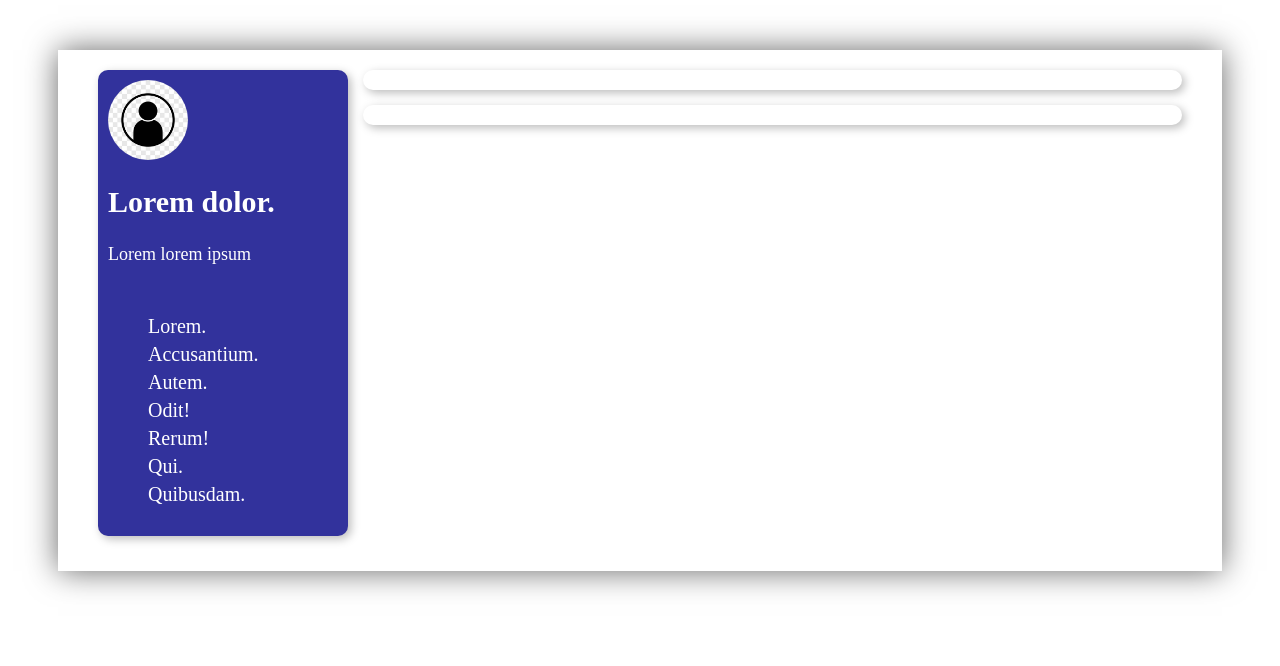
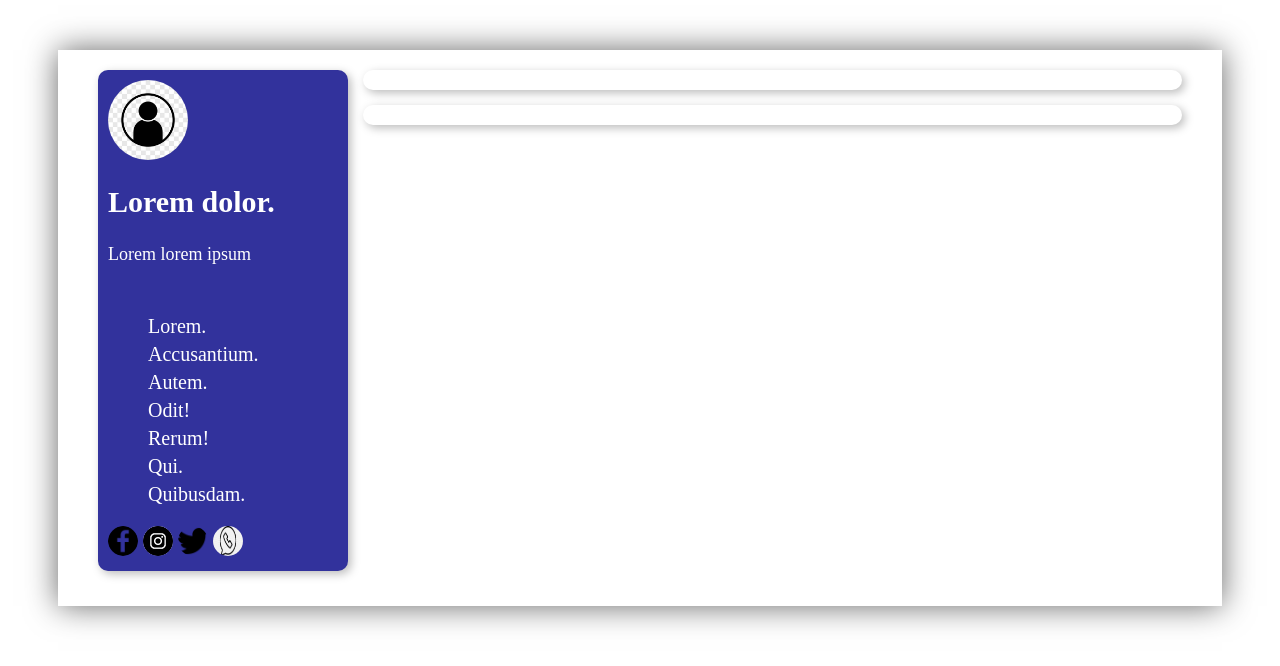
Before and after one commit to SadambekovBekmyrza/21.11.22, a plain HTML site: page index.html in a window 1280 px wide. Drawn offline with Linux system fonts and the light colour scheme.

Commit message:
plus disain

```diff
--- a/index.html
+++ b/index.html
@@ -23,6 +23,12 @@
             <li><a href="">Quibusdam.</a></li>
           </ul>
         </nav>
+        <div class="png">
+          <a href="#"><img class="logoa" src="./logo blue.png" alt="#"></a>
+          <a href="#"><img class="logoa" src="./logoins.png" alt="#"></a>
+          <a href="#"><img src="./logotwit.png" alt="#" class="logoa"></a>
+          <a href="#"><img src="./logowat.png" alt="#" class="logoa"></a>
+        </div>
       </div>
     </div>
     <div class="content">
--- a/style.css
+++ b/style.css
@@ -45,3 +45,8 @@
   margin-top: 5px;
   margin-bottom: 5px;
 }
+.logoa {
+  width: 30px;
+  height: 30px;
+  border-radius: 50%;
+}
```
Also changed, not shown: logo blue.png (added), logoins.png (added), logotwit.png (added), logowat.png (added).
